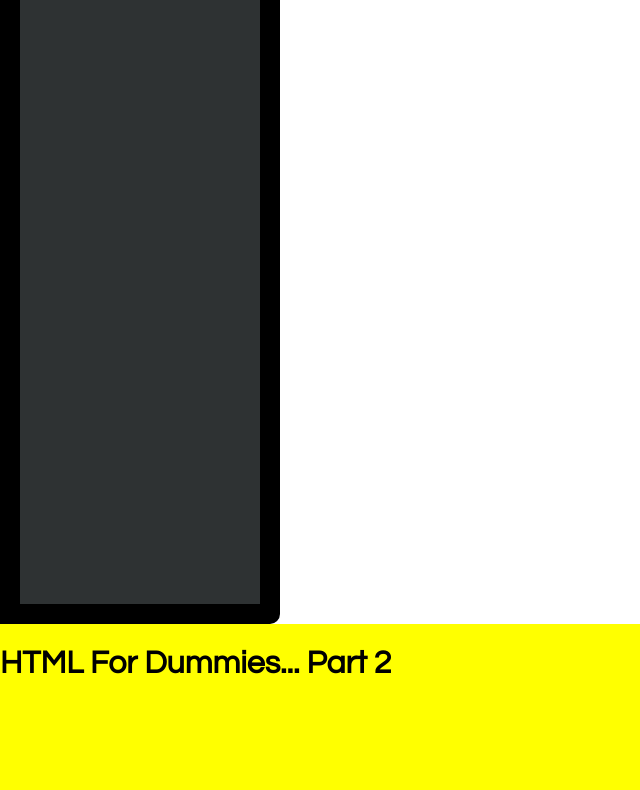
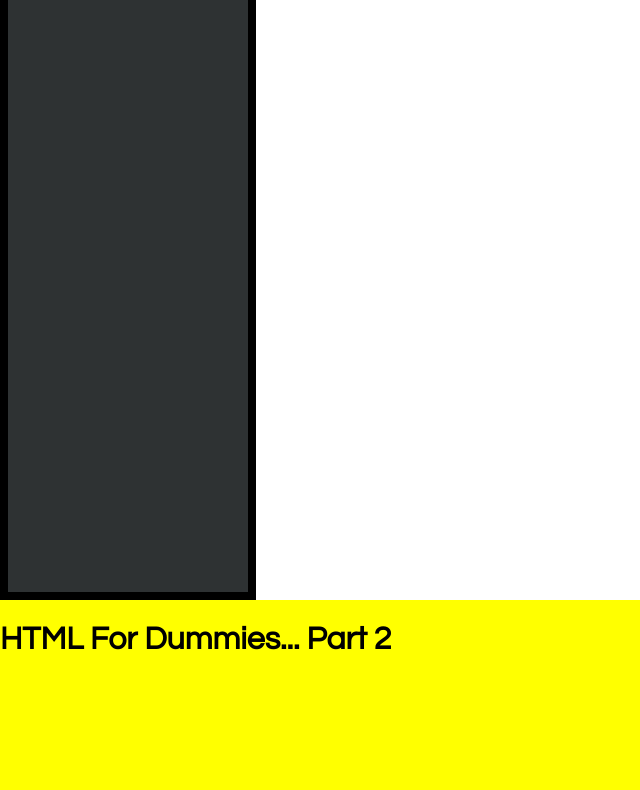
Before and after one commit to arnaudverpoucke/arnaudverpoucke.github.io, a plain HTML site: page index.html in a window 1280 px wide. Shown: the part 707-1497 px from the top of the page, without its empty margins (0-640 px from the left). Drawn offline with Linux system fonts and the light colour scheme.

Commit message:
Update Stijl.css

```diff
--- a/Stijl.css
+++ b/Stijl.css
@@ -44,8 +44,7 @@ border-top: 1px solid white;
 
 
 .dikkerand{
-	border: 20px solid black;
-	border-radius: 10px 10px 10px 0px;
+	border: 8px solid black;
 }
 
 #sectie1{
```
